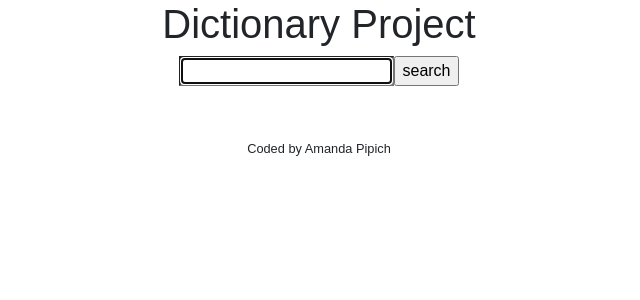
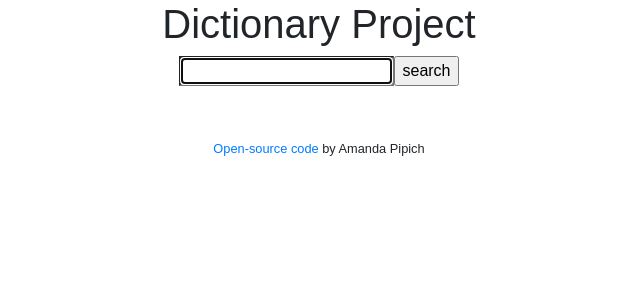
Before and after one commit to apipich/DictionaryProject_React, a React (Create React App) app: page / in a window 1280 px wide. Shown: the top 300 px of the page, without its empty margins (321-961 px from the left). Built offline with nearby package versions, Linux system fonts and the light colour scheme.

Commit message:
added Github link to repository section

```diff
--- a/src/App.js
+++ b/src/App.js
@@ -8,7 +8,7 @@
       <h1>Dictionary Project</h1>
 <Search/>
     </div>
-    <footer className="myCode"><small>Coded by Amanda Pipich</small></footer>
+    <footer className="myCode"><small><a href="https://github.com/apipich/DictionaryProject_React" target="_blank" rel="noopener noreferrer">Open-source code</a> by Amanda Pipich</small></footer>
     </div>
   );
 }
```
